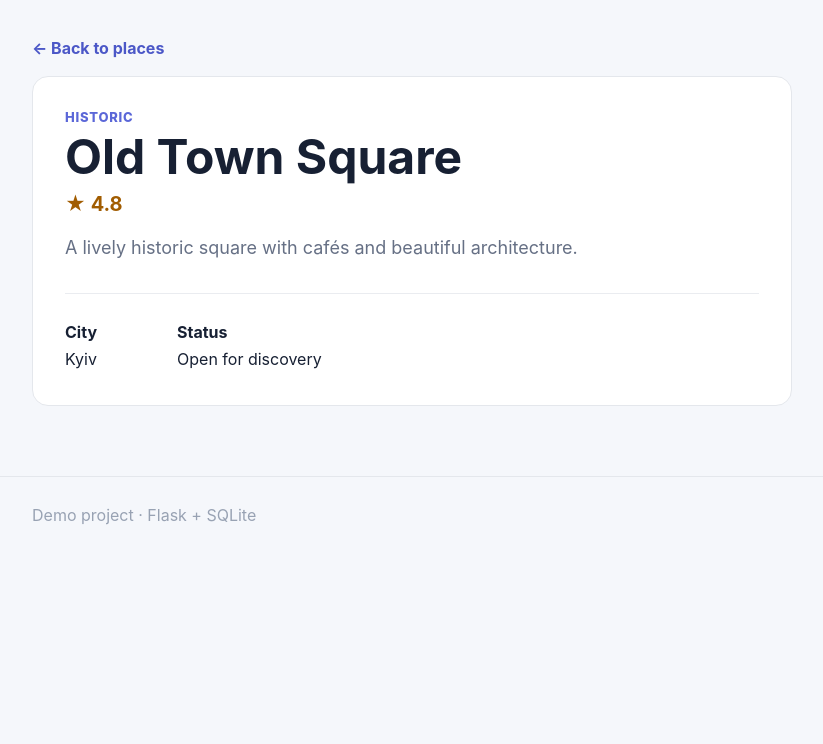
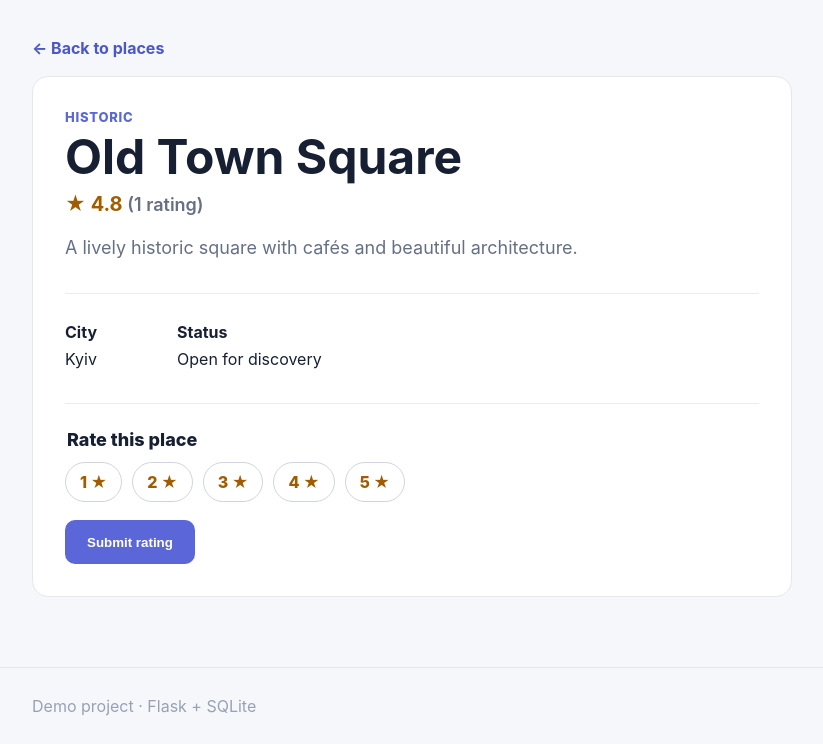
Before and after one commit to peacemaker/cityguide_demo_project, a Flask app: page /place/1 in a window 1280 px wide. Shown: the part 68-812 px from the top of the page, without its empty margins (68-891 px from the left). Before the commit the page ends 593 px from the top, so only its background shows below. Run offline with Flask 3, Linux system fonts and the light colour scheme; data comes from the database, SQL or seed files in the repository.

Commit message:
Feature delivery: INC0010007

```diff
--- a/src/app.py
+++ b/src/app.py
@@ -1,4 +1,4 @@
-from flask import Flask, render_template, request, abort
+from flask import Flask, render_template, request, abort, redirect, url_for
 import sqlite3
 from pathlib import Path
 
@@ -14,7 +14,7 @@ def get_db():
 
 def init_db():
     conn = get_db()
-    conn.executescript(
+    conn.execute(
         '''
         CREATE TABLE IF NOT EXISTS places (
             id INTEGER PRIMARY KEY AUTOINCREMENT,
@@ -23,19 +23,43 @@ def init_db():
             description TEXT NOT NULL,
             city TEXT NOT NULL,
             rating REAL NOT NULL,
+            rating_count INTEGER NOT NULL DEFAULT 1,
             active INTEGER NOT NULL DEFAULT 1
-        );
-
-        INSERT OR IGNORE INTO places
-            (id, name, category, description, city, rating, active)
-        VALUES
-            (1, 'Old Town Square', 'Historic', 'A lively historic square with cafés and beautiful architecture.', 'Kyiv', 4.8, 1),
-            (2, 'Riverside Park', 'Nature', 'A quiet green area for walking, cycling, and relaxing.', 'Kyiv', 4.5, 1),
-            (3, 'Science Museum', 'Museum', 'Interactive exhibitions covering science and technology.', 'Kyiv', 4.7, 1),
-            (4, 'Central Market', 'Food', 'A traditional market with local food and small vendors.', 'Kyiv', 4.2, 1),
-            (5, 'Hidden Gallery', 'Art', 'A small contemporary art gallery with rotating exhibitions.', 'Kyiv', 4.6, 0);
+        )
         '''
     )
+
+    columns = {row["name"] for row in conn.execute("PRAGMA table_info(places)").fetchall()}
+    if "rating_count" not in columns:
+        conn.execute("ALTER TABLE places ADD COLUMN rating_count INTEGER NOT NULL DEFAULT 1")
+
+    conn.executemany(
+        '''
+        INSERT OR IGNORE INTO places
+            (id, name, category, description, city, rating, rating_count, active)
+        VALUES
+            (?, ?, ?, ?, ?, ?, ?, ?)
+        ''',
+        [
+            (1, 'Old Town Square', 'Historic', 'A lively historic square with cafés and beautiful architecture.', 'Kyiv', 4.8, 1, 1),
+            (2, 'Riverside Park', 'Nature', 'A quiet green area for walking, cycling, and relaxing.', 'Kyiv', 4.5, 1, 1),
+            (3, 'Science Museum', 'Museum', 'Interactive exhibitions covering science and technology.', 'Kyiv', 4.7, 1, 1),
+            (4, 'Central Market', 'Food', 'A traditional market with local food and small vendors.', 'Kyiv', 4.2, 1, 1),
+            (5, 'Hidden Gallery', 'Art', 'A small contemporary art gallery with rotating exhibitions.', 'Kyiv', 4.6, 1, 0),
+        ],
+    )
+
+    conn.execute(
+        '''
+        UPDATE places
+        SET rating_count = 1
+        WHERE rating_count IS NULL
+           OR typeof(rating_count) NOT IN ('integer', 'real')
+           OR rating_count < 1
+           OR CAST(rating_count AS INTEGER) != rating_count
+        '''
+    )
+
     conn.commit()
     conn.close()
 
@@ -56,8 +80,8 @@ def index():
             "SELECT * FROM places WHERE active = 1 ORDER BY rating DESC"
         ).fetchall()
 
-    total_places = conn.execute("SELECT COUNT(*) FROM places").fetchone()[0]
-    average_rating = conn.execute("SELECT AVG(rating) FROM places").fetchone()[0]
+    total_places = conn.execute("SELECT COUNT(*) FROM places WHERE active = 1").fetchone()[0]
+    average_rating = conn.execute("SELECT AVG(rating) FROM places WHERE active = 1").fetchone()[0]
 
     conn.close()
 
@@ -79,7 +103,50 @@ def place_details(place_id):
     ).fetchone()
     conn.close()
 
+    if place is None:
+        abort(404)
+
     return render_template("place.html", place=place)
+
+
+@app.route("/place/<int:place_id>/rate", methods=["POST"])
+def rate_place(place_id):
+    submitted = request.form.get("rating", "").strip()
+
+    conn = get_db()
+    try:
+        conn.execute("BEGIN IMMEDIATE")
+        place = conn.execute(
+            "SELECT rating, rating_count FROM places WHERE id = ? AND active = 1",
+            (place_id,),
+        ).fetchone()
+
+        if place is None:
+            conn.rollback()
+            abort(404)
+
+        if submitted not in {"1", "2", "3", "4", "5"}:
+            conn.rollback()
+            abort(400)
+
+        submitted_rating = int(submitted)
+        current_average = float(place["rating"])
+        rating_count = int(place["rating_count"])
+        if rating_count < 1:
+            rating_count = 1
+
+        new_count = rating_count + 1
+        new_average = ((current_average * rating_count) + submitted_rating) / new_count
+
+        conn.execute(
+            "UPDATE places SET rating = ?, rating_count = ? WHERE id = ? AND active = 1",
+            (new_average, new_count, place_id),
+        )
+        conn.commit()
+    finally:
+        conn.close()
+
+    return redirect(url_for("place_details", place_id=place_id))
 
 
 if __name__ == "__main__":
--- a/src/static/style.css
+++ b/src/static/style.css
@@ -26,6 +26,7 @@ button { border: 0; border-radius: 10px; padding: 0 22px; background: #5b67d8; c
 .card-top, .card-bottom { display: flex; justify-content: space-between; align-items: center; gap: 12px; }
 .category { color: #5b67d8; font-size: 13px; font-weight: 800; text-transform: uppercase; letter-spacing: .06em; }
 .rating { color: #a15c00; font-weight: 700; }
+.rating-count { color: #667085; font-size: 0.9em; font-weight: 600; white-space: nowrap; }
 .card h2 { margin: 14px 0 8px; }
 .card p { color: #667085; line-height: 1.55; min-height: 50px; }
 .card-bottom { color: #667085; font-size: 14px; margin-top: 20px; }
@@ -36,6 +37,16 @@ button { border: 0; border-radius: 10px; padding: 0 22px; background: #5b67d8; c
 .detail h1 { font-size: 48px; margin-bottom: 10px; }
 .big { font-size: 20px; }
 .meta { display: flex; gap: 80px; margin-top: 30px; padding-top: 25px; border-top: 1px solid #eaecf0; line-height: 1.7; }
+.rating-form { margin-top: 30px; padding-top: 25px; border-top: 1px solid #eaecf0; }
+.rating-form fieldset { border: 0; margin: 0; padding: 0; }
+.rating-form legend { color: #172033; font-size: 18px; font-weight: 800; margin-bottom: 12px; }
+.star-options { display: flex; flex-wrap: wrap; gap: 10px; margin-bottom: 18px; }
+.star-options label { cursor: pointer; }
+.star-options input { position: absolute; opacity: 0; pointer-events: none; }
+.star-options span { display: inline-block; border: 1px solid #d0d5dd; border-radius: 999px; padding: 9px 14px; color: #a15c00; font-weight: 800; background: #fff; }
+.star-options input:checked + span,
+.star-options label:hover span { border-color: #5b67d8; background: #eef0ff; color: #4b57c7; }
+.rating-form button { min-height: 44px; }
 footer { padding: 28px 0; border-top: 1px solid #e4e7ec; color: #98a2b3; }
 @media (max-width: 700px) {
     .grid { grid-template-columns: 1fr; }
--- a/src/templates/index.html
+++ b/src/templates/index.html
@@ -25,7 +25,7 @@
     <article class="card">
         <div class="card-top">
             <span class="category">{{ place["category"] }}</span>
-            <span class="rating">★ {{ "%.1f"|format(place["rating"]) }}</span>
+            <span class="rating">★ {{ "%.1f"|format(place["rating"]) }} <span class="rating-count">({{ place["rating_count"] }} {{ "rating" if place["rating_count"] == 1 else "ratings" }})</span></span>
         </div>
         <h2>{{ place["name"] }}</h2>
         <p>{{ place["description"] }}</p>
--- a/src/templates/place.html
+++ b/src/templates/place.html
@@ -7,11 +7,26 @@
 <article class="detail">
     <div class="category">{{ place["category"] }}</div>
     <h1>{{ place["name"] }}</h1>
-    <div class="rating big">★ {{ "%.1f"|format(place["rating"]) }}</div>
+    <div class="rating big">★ {{ "%.1f"|format(place["rating"]) }} <span class="rating-count">({{ place["rating_count"] }} {{ "rating" if place["rating_count"] == 1 else "ratings" }})</span></div>
     <p class="lead">{{ place["description"] }}</p>
     <div class="meta">
         <div><strong>City</strong><br>{{ place["city"] }}</div>
         <div><strong>Status</strong><br>Open for discovery</div>
     </div>
+
+    <form class="rating-form" method="post" action="{{ url_for('rate_place', place_id=place['id']) }}">
+        <fieldset>
+            <legend>Rate this place</legend>
+            <div class="star-options" aria-label="Choose a rating from 1 to 5 stars">
+                {% for stars in range(1, 6) %}
+                <label>
+                    <input type="radio" name="rating" value="{{ stars }}" required>
+                    <span>{{ stars }} ★</span>
+                </label>
+                {% endfor %}
+            </div>
+            <button type="submit">Submit rating</button>
+        </fieldset>
+    </form>
 </article>
 {% endblock %}
```
Also changed, not shown: tests/test_app.py (+379 -4 lines).
